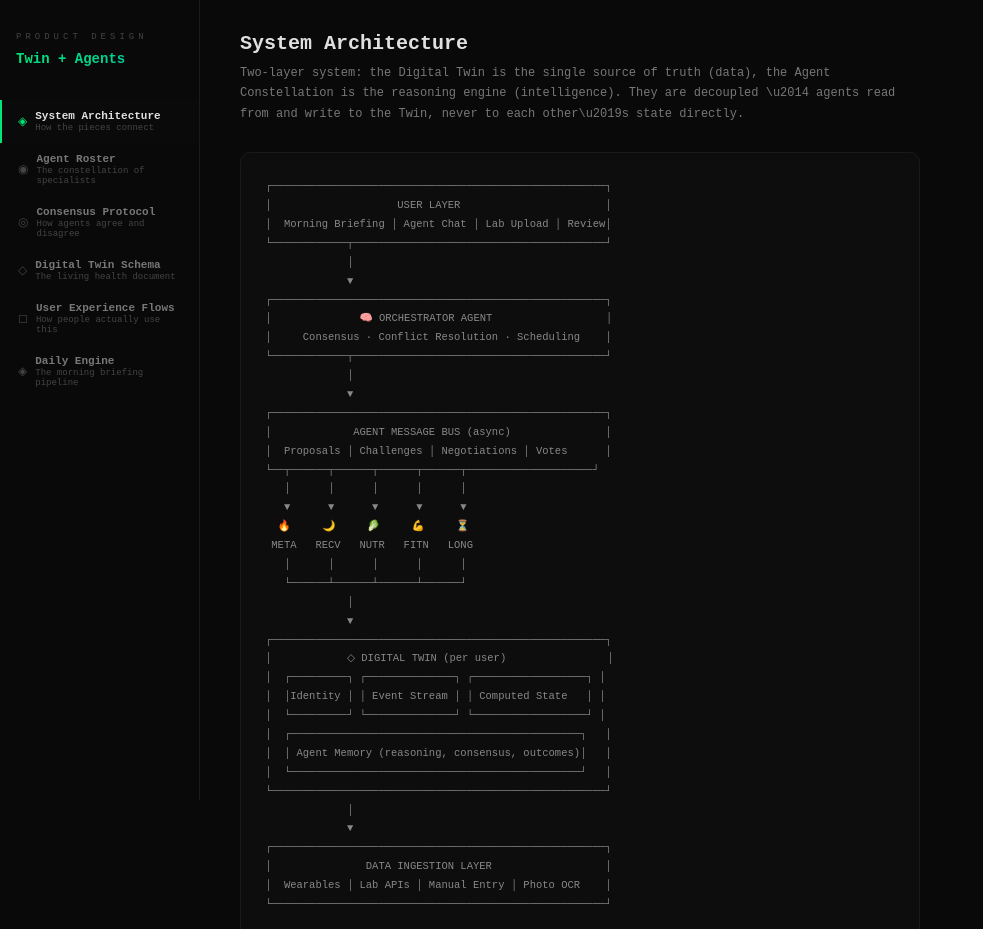
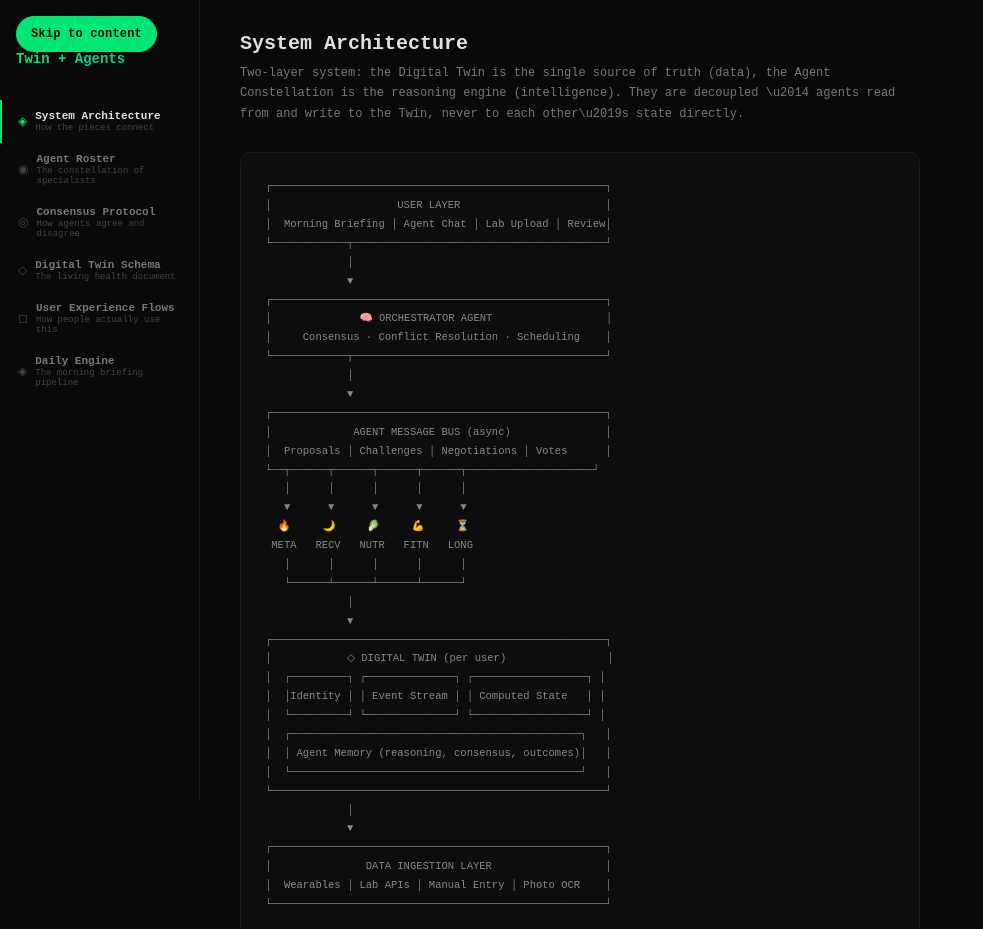
Before and after one commit to albert-nuanu/longevity-proposal, a plain HTML site: page index.html in a window 1280 px wide. Shown: the top 929 px of the page, without its empty margins (0-983 px from the left). Drawn offline with nearby package versions, Linux system fonts and the light colour scheme.

Commit message:
Add visible skip-to-content link to product design page

```diff
--- a/index.html
+++ b/index.html
@@ -7,9 +7,29 @@
 <script src="https://cdnjs.cloudflare.com/ajax/libs/react/18.2.0/umd/react.production.min.js"></script>
 <script src="https://cdnjs.cloudflare.com/ajax/libs/react-dom/18.2.0/umd/react-dom.production.min.js"></script>
 <script src="https://cdnjs.cloudflare.com/ajax/libs/babel-standalone/7.23.9/babel.min.js"></script>
-<style>
+  <style>
   * { margin: 0; padding: 0; box-sizing: border-box; }
   body { background: #090909; color: #E0E0E0; font-family: 'JetBrains Mono', 'SF Mono', 'Fira Code', 'Courier New', monospace; }
+  .skip-link {
+    position: absolute;
+    top: 16px;
+    left: 16px;
+    z-index: 1000;
+    color: #090909;
+    background: #00E676;
+    padding: 10px 14px;
+    border-radius: 999px;
+    font-size: 12px;
+    text-decoration: none;
+    border: 1px solid #00E676;
+    font-weight: 700;
+    letter-spacing: 0.2px;
+  }
+  .skip-link:hover,
+  .skip-link:focus {
+    color: #00140A;
+    box-shadow: 0 0 0 2px #00331A;
+  }
   ::-webkit-scrollbar { width: 6px; }
   ::-webkit-scrollbar-track { background: #090909; }
   ::-webkit-scrollbar-thumb { background: #222; border-radius: 3px; }
@@ -31,6 +51,7 @@
 </style>
 </head>
 <body>
+<a class="skip-link" href="#main-content">Skip to content</a>
 <div id="root"></div>
 <script type="text/babel">
 const { useState } = React;
@@ -220,7 +241,7 @@ function App() {
       </div>
 
       {/* Main */}
-      <div className="main-content" style={{ flex: 1, padding: "32px 40px", maxWidth: 760 }}>
+      <div id="main-content" className="main-content" style={{ flex: 1, padding: "32px 40px", maxWidth: 760 }}>
 
         {activeSection === "architecture" && (
           <div>
```
